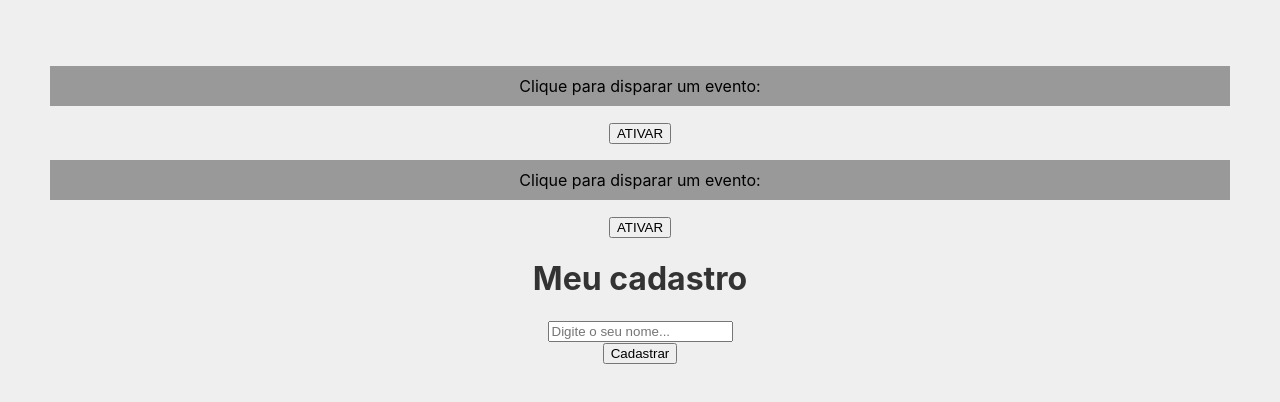
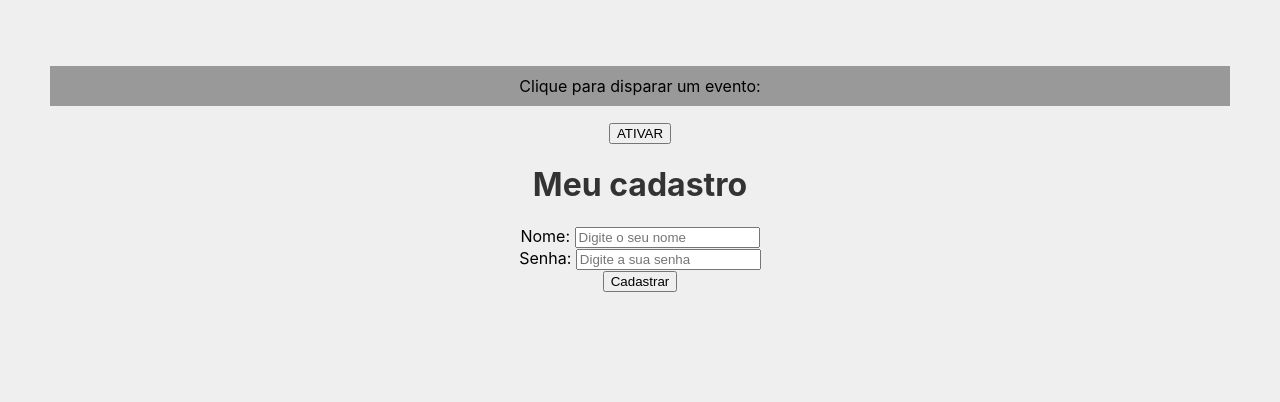
Before and after one commit to br-N/curso-react, a React (Create React App) app: page / in a window 1280 px wide. Shown: the top 402 px of the page. Built offline with nearby package versions, Linux system fonts and the light colour scheme.

Commit message:
Estudo de useState

```diff
--- a/src/App.js
+++ b/src/App.js
@@ -13,8 +13,7 @@
   return (
     <div className="App">
 
-      <Evento numero={1}/>
-      <Evento numero={2}/>
+      <Evento numero={251}/>
 
       <Form/>
 
--- a/src/components/Form.js
+++ b/src/components/Form.js
@@ -1,16 +1,39 @@
+import { useState } from 'react'
+
 function Form() {
 
     function cadastarUsuario(e) {
         e.preventDefault()
-        console.log("Cadastrou o usuário.")
+        console.log(name)
+        console.log(`Usuário: ${name} \nSenha: ${password}`)
     }
+
+    const [name, setName] = useState()
+    const [password, setPassword] = useState()
 
     return (
         <div>
             <h1>Meu cadastro</h1>
             <form onSubmit={cadastarUsuario}>
                 <div>
-                    <input type="text" placeholder="Digite o seu nome..."/>
+                    <label htmlFor="name">Nome: </label>
+                    <input
+                        type="text"
+                        id="name"
+                        name="name"
+                        placeholder="Digite o seu nome"
+                        onChange={(e) => setName(e.target.value)}
+                    />
+                </div>
+                <div>
+                    <label htmlFor="password">Senha: </label>
+                    <input
+                        type="password"
+                        id="password"
+                        name="password"
+                        placeholder="Digite a sua senha"
+                        onChange={(e) => setPassword(e.target.value)}
+                    />
                 </div>
                 <div>
                     <input type="submit" value="Cadastrar"/>
```
